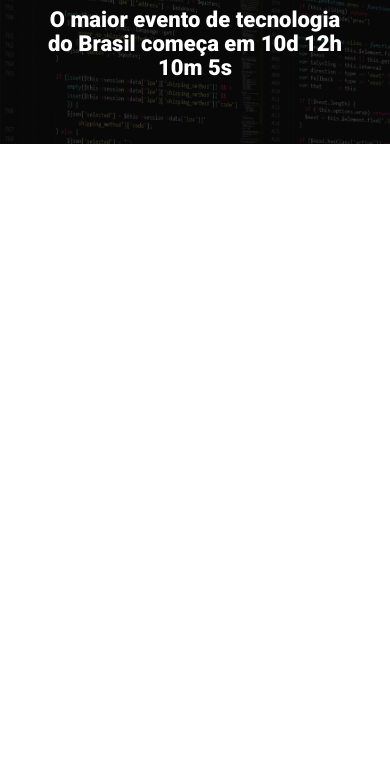
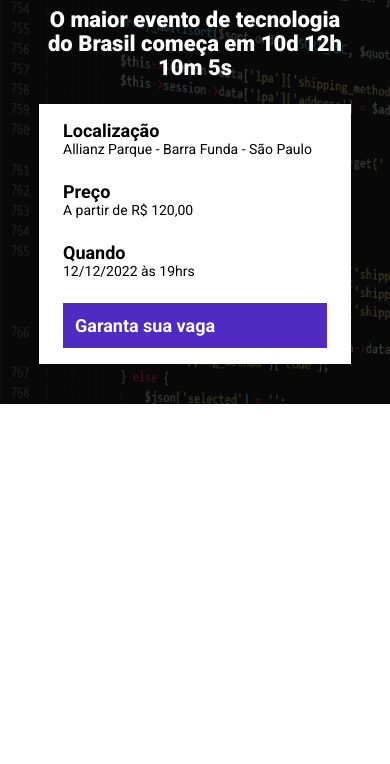
Before and after one commit to DGzzzzz/ebac_tech_talks, a website built with Parcel: page src/index.html in a window 390 px wide. Shown: the part 80-844 px from the top of the page. Built offline with nearby package versions, Linux system fonts and the light colour scheme.

Commit message:
criando cabecalho

```diff
--- a/src/index.html
+++ b/src/index.html
@@ -17,6 +17,25 @@
             <p class="hero__text">
                 O maior evento de tecnologia do Brasil começa em 10d 12h 10m 5s
             </p>
+            <div class="infos-bar">
+                <ul class="infos-bar__infos">
+                    <li class="infos-bar__infos__item">
+                        <b>Localização</b>
+                        Allianz Parque - Barra Funda - São Paulo
+                    </li>
+                    <li class="infos-bar__infos__item">
+                        <b>Preço</b>
+                        A partir de R$ 120,00
+                    </li>
+                    <li class="infos-bar__infos__item">
+                        <b>Quando</b>
+                        12/12/2022 às 19hrs
+                    </li>
+                </ul>
+                <a href="#" class="button button--primary">
+                    Garanta sua vaga
+                </a>
+            </div>
         </div>
     </header>
 
--- /dev/null
+++ b/src/styles/components/_buttons.scss
@@ -0,0 +1,23 @@
+.button {
+    padding: 12px;
+    font-size: 18px;
+    font-weight: bold;
+    text-decoration: none;
+    text-align: center;
+    white-space: nowrap;
+
+    &--primary {
+        color: #fff;
+        background-color: #4f2ac3;
+    }
+
+    @media (max-width: 640px) {
+        display: block;
+        width: 100%;
+    }
+
+    @media (max-width: 1024px) {
+        display: flex;
+        align-items: center;
+    }
+}
--- /dev/null
+++ b/src/styles/components/_infos-bar.scss
@@ -0,0 +1,40 @@
+.infos-bar {
+    padding: 16px 24px;
+    background-color: #fff;
+    display: flex;
+    justify-content: space-between;
+
+    &__infos {
+        display: flex;
+        gap: 40px;
+
+        &__item {
+            font-size: 14px;
+            color: #000;
+
+            b {
+                font-size: 18px;
+                display: block;
+                color: #000;
+            }
+        }
+    }
+
+    @media (max-width: 640px) {
+        display: block;
+
+        &__infos {
+            display: block;
+
+            &__item {
+                margin-bottom: 24px;
+            }
+        }
+    }
+
+    @media (max-width: 1024px) {
+        &__infos {
+            gap: 16px;
+        }
+    }
+}
--- a/src/styles/main.scss
+++ b/src/styles/main.scss
@@ -1,4 +1,6 @@
 @use 'hero';
+@use 'components/infos-bar';
+@use 'components/buttons';
 
 * {
     margin: 0;
@@ -6,6 +8,7 @@
     box-sizing: border-box;
     font-family: Roboto, sans-serif;
     color: #fff;
+    list-style: none;
 }
 
 .container {
```
